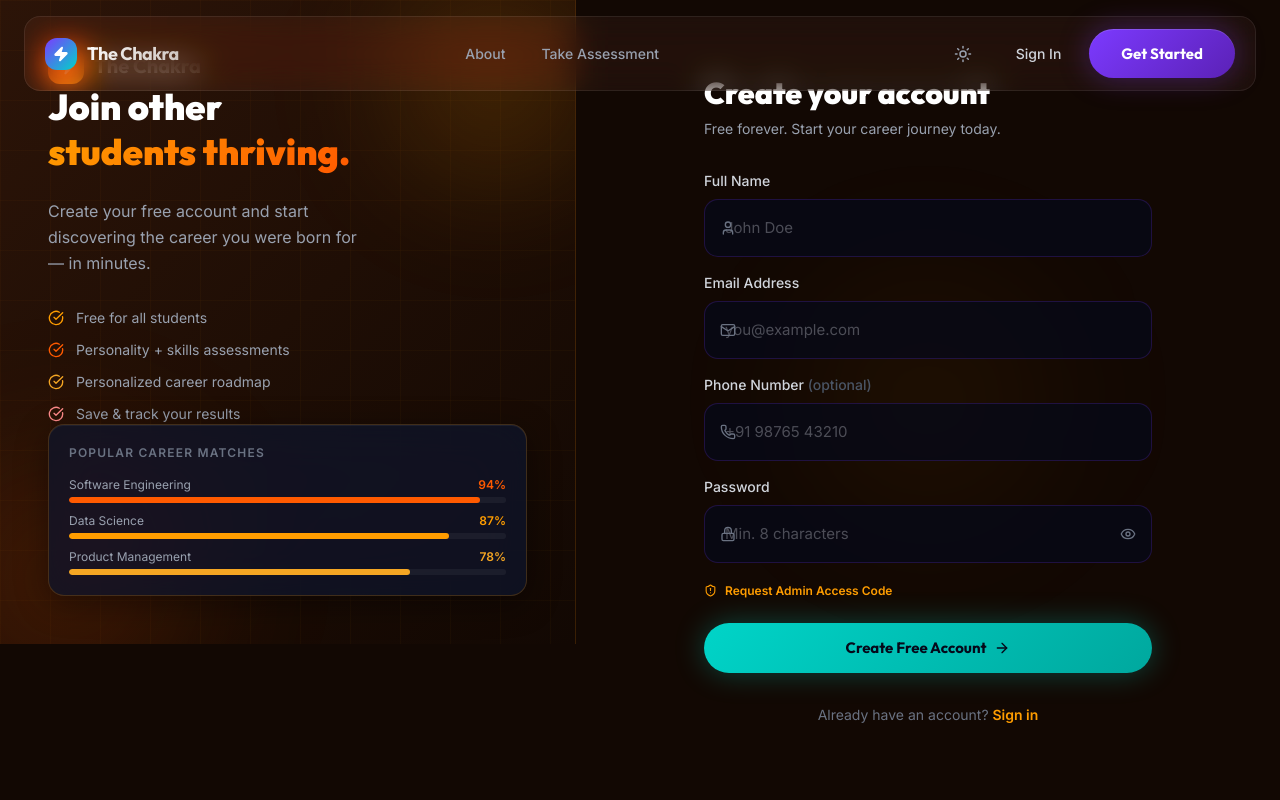
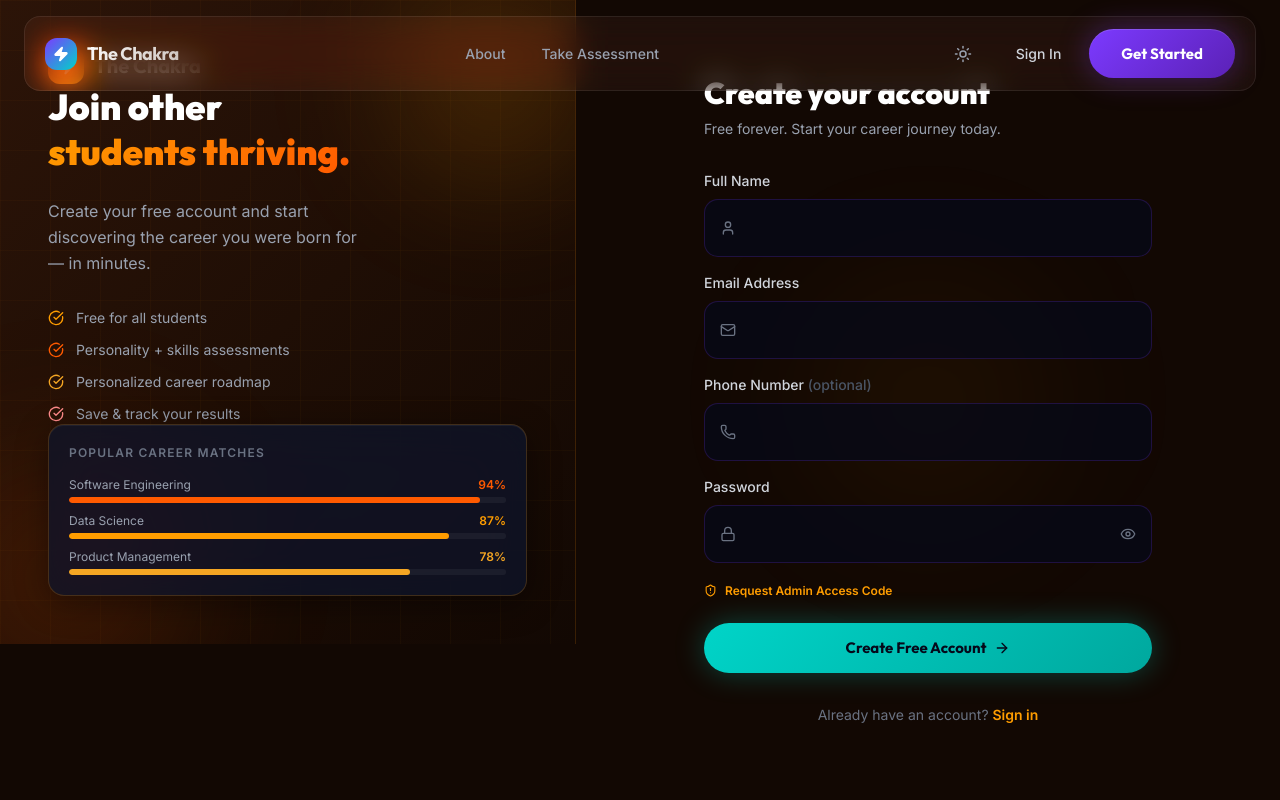
Before and after one commit to msr-star/The-Chakra, a React (Vite) app in the folder frontend/: page /register in a window 1280 px wide. Shown: the top 800 px of the page. Built offline with nearby package versions, Linux system fonts and the light colour scheme.

Commit message:
Remove placeholders in RegisterPage

```diff
--- a/frontend/src/pages/RegisterPage.jsx
+++ b/frontend/src/pages/RegisterPage.jsx
@@ -192,7 +192,7 @@ const RegisterPage = () => {
                             <label className="block text-sm font-medium text-gray-300 mb-2">Full Name</label>
                             <div className="relative">
                                 <User size={16} className="absolute left-4 top-1/2 -translate-y-1/2 text-gray-500" />
-                                <input type="text" required className="input-field pl-11" placeholder="John Doe"
+                                <input type="text" required className="input-field pl-11"
                                     value={name} onChange={e => setName(e.target.value)} />
                             </div>
                         </div>
@@ -202,7 +202,7 @@ const RegisterPage = () => {
                             <label className="block text-sm font-medium text-gray-300 mb-2">Email Address</label>
                             <div className="relative">
                                 <Mail size={16} className="absolute left-4 top-1/2 -translate-y-1/2 text-gray-500" />
-                                <input type="email" required className="input-field pl-11" placeholder="you@example.com"
+                                <input type="email" required className="input-field pl-11"
                                     value={email} onChange={e => setEmail(e.target.value)} />
                             </div>
                         </div>
@@ -212,7 +212,7 @@ const RegisterPage = () => {
                             <label className="block text-sm font-medium text-gray-300 mb-2">Phone Number <span className="text-gray-600">(optional)</span></label>
                             <div className="relative">
                                 <Phone size={16} className="absolute left-4 top-1/2 -translate-y-1/2 text-gray-500" />
-                                <input type="tel" className="input-field pl-11" placeholder="+91 98765 43210"
+                                <input type="tel" className="input-field pl-11"
                                     value={phoneNumber} onChange={e => setPhoneNumber(e.target.value)} />
                             </div>
                         </div>
@@ -223,7 +223,7 @@ const RegisterPage = () => {
                             <div className="relative">
                                 <Lock size={16} className="absolute left-4 top-1/2 -translate-y-1/2 text-gray-500" />
                                 <input type={showPwd ? 'text' : 'password'} required
-                                    className="input-field pl-11 pr-12" placeholder="Min. 8 characters"
+                                    className="input-field pl-11 pr-12"
                                     value={password} onChange={e => setPassword(e.target.value)} />
                                 <button type="button"
                                     className="absolute right-4 top-1/2 -translate-y-1/2 text-gray-500 hover:text-gray-300 transition-colors"
```
